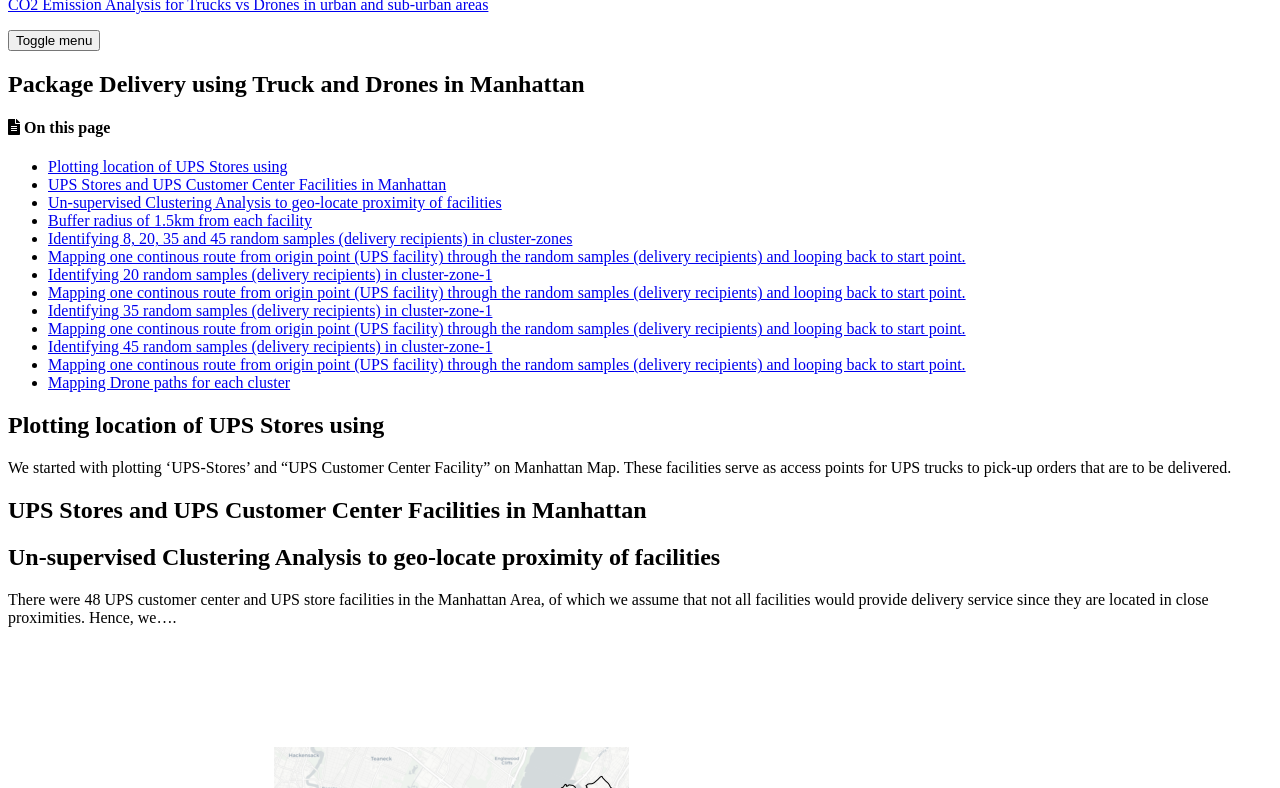
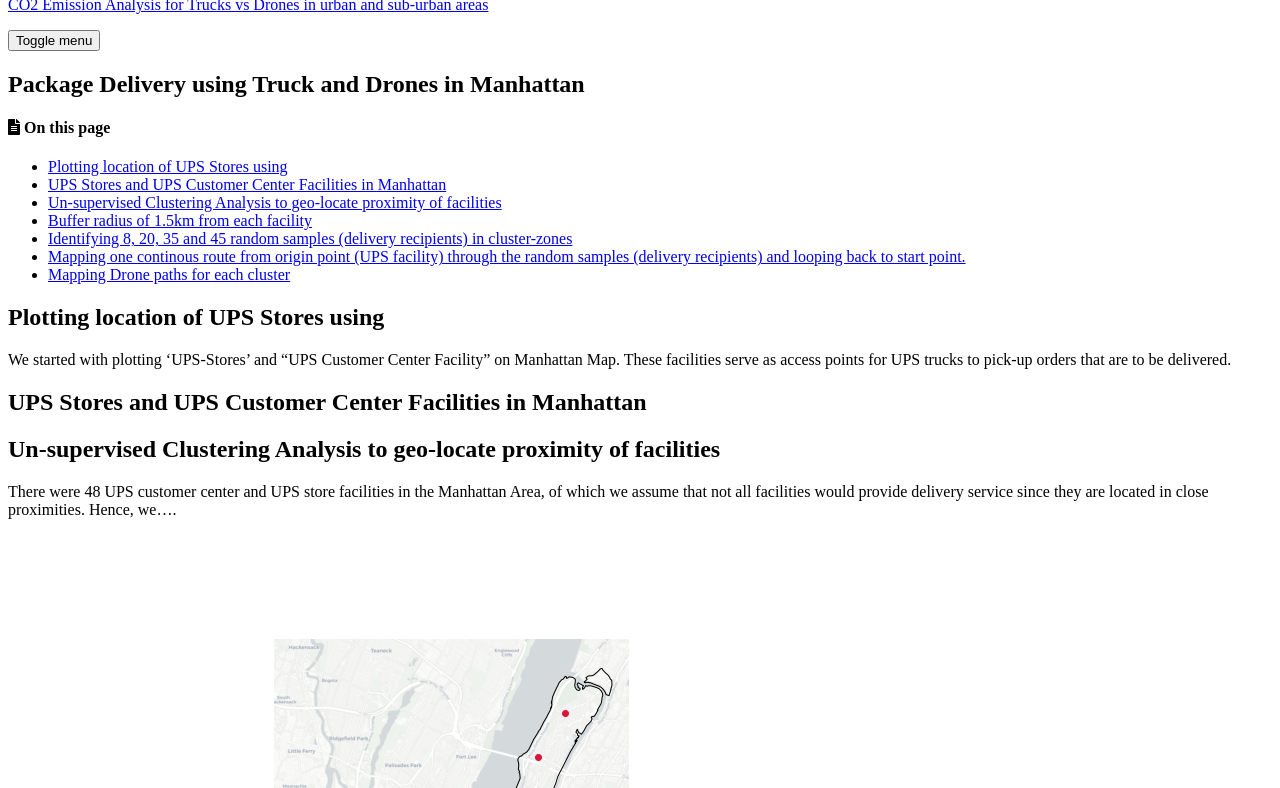
Before and after one commit to suryajps/Spatial-Analysis-for-Drone-vs-Truck-Deliveries-, a Jekyll site: the page built from _posts/2020-12-21-Manhattan-Analysis.md, in a window 1280 px wide and 900 px high, cut to the strip 112-900 px from the top of the window. Built offline with Jekyll 4.4.1, drawn with Linux system fonts in a browser that asks for light colours; cached includes are drawn as plain includes; nearby versions of some CDN libraries; some of the changed text lies outside the part shown.

Commit message:
Update 2020-12-21-Manhattan-Analysis.md

```diff
--- a/_posts/2020-12-21-Manhattan-Analysis.md
+++ b/_posts/2020-12-21-Manhattan-Analysis.md
@@ -37,38 +37,26 @@
 ## Identifying 8, 20, 35 and 45 random samples (delivery recipients) in cluster-zones
 Selection of number of sample points was based on ....
 
-![nyc-buffer]({{ site.url }}{{ site.baseurl }}/assets/images/drones.png)
+![nyc-buffer]({{ site.url }}{{ site.baseurl }}/assets/images/random points_nyc.png)
 
 ## Mapping one continous route from origin point (UPS facility) through the random samples (delivery recipients) and looping back to start point.
 
+Truck path for 8 delivery locations
 <div id="folium-chart-2"></div>
 
-## Identifying 20 random samples (delivery recipients) in cluster-zone-1
-
-![nyc-buffer]({{ site.url }}{{ site.baseurl }}/assets/images/2020-12-21-NYC-Geopandas0.png)
-
-## Mapping one continous route from origin point (UPS facility) through the random samples (delivery recipients) and looping back to start point.
-
+Truck path for 20 delivery locations
 <div id="folium-chart-3"></div>
 
-## Identifying 35 random samples (delivery recipients) in cluster-zone-1
-
-![nyc-buffer]({{ site.url }}{{ site.baseurl }}/assets/images/2020-12-21-NYC-Geopandas1.png)
-
-## Mapping one continous route from origin point (UPS facility) through the random samples (delivery recipients) and looping back to start point.
-
+Truck path for 35 delivery locations
 <div id="folium-chart-4"></div>
 
-## Identifying 45 random samples (delivery recipients) in cluster-zone-1
-
-![nyc-buffer]({{ site.url }}{{ site.baseurl }}/assets/images/2020-12-21-NYC-Geopandas2.png)
-
-## Mapping one continous route from origin point (UPS facility) through the random samples (delivery recipients) and looping back to start point.
-
+Truck path for 45 delivery locations
 <div id="folium-chart-5"></div>
 
 From the above analysis, we calculated the Vehicle Miles Traveled and associated CO2 Emissions for Trucks
 
 ## Mapping Drone paths for each cluster
 
-![nyc-buffer]({{ site.url }}{{ site.baseurl }}/assets/images/2020-12-21-NYC-Geopandas2.png)
+![nyc-buffer]({{ site.url }}{{ site.baseurl }}/assets/images/drones.png)
+
+Here a straight line path is plotted assuming drones would fly over the buildings to its destination point.
```
